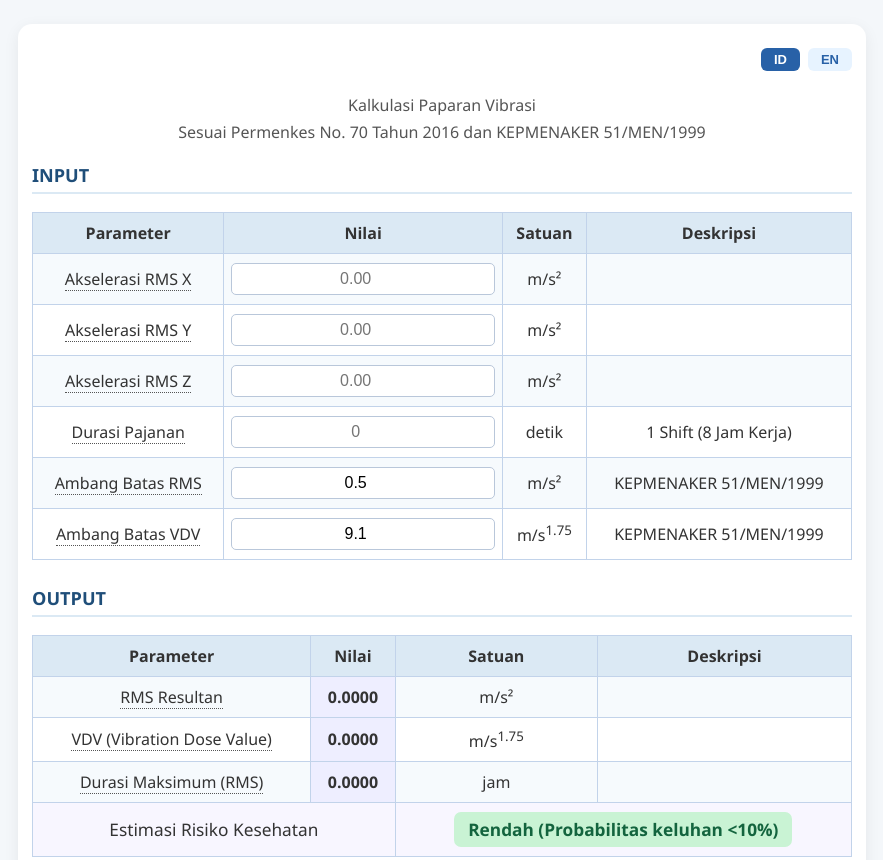
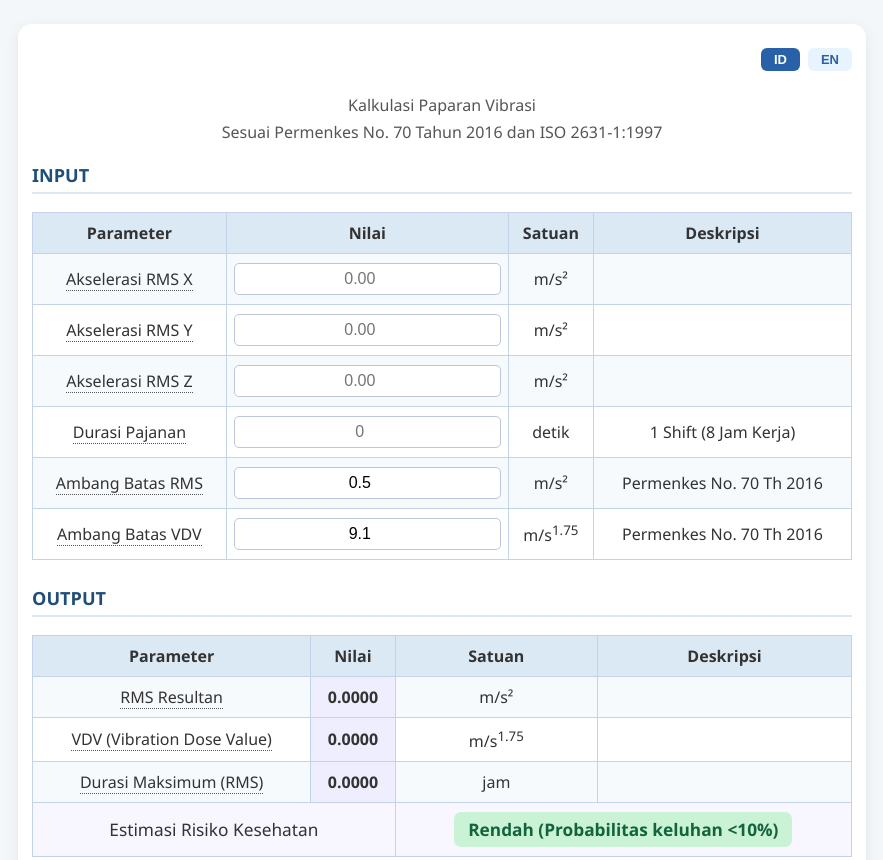
Before and after one commit to mokhamadabrar/vibration, a plain HTML site: page index.html in a window 1280 px wide. Shown: the top 860 px of the page, without its empty margins (198-1081 px from the left). Drawn offline with nearby package versions, Linux system fonts and the light colour scheme.

Commit message:
Update index.html

```diff
--- a/index.html
+++ b/index.html
@@ -153,7 +153,7 @@
     </div>
     <h2>
       <span class="txt" data-id="title">Kalkulasi Paparan Vibrasi</span>
-      <span class="txt" data-id="subtitle">Sesuai Permenkes No. 70 Tahun 2016 dan KEPMENAKER 51/MEN/1999</span>
+      <span class="txt" data-id="subtitle">Sesuai Permenkes No. 70 Th 2016 dan ISO 2631-1:1997</span>
     </h2>
 
     <div class="section">
@@ -196,17 +196,17 @@
         </tr>
         <tr>
           <td><span class="tooltip txt" data-id="rmsAmbang">Ambang Batas RMS
-            <span class="tooltiptext txt" data-id="rmsAmbangTip">Nilai ambang RMS sesuai KEPMENAKER 51/MEN/1999 (0.5 m/s² untuk 8 jam).</span></span></td>
+            <span class="tooltiptext txt" data-id="rmsAmbangTip">Nilai ambang RMS sesuai Permenkes No. 70 Th 2016 (0.5 m/s² untuk 8 jam).</span></span></td>
           <td><input type="number" id="rmsAmbang" step="0.01" min="0" placeholder="0.50" oninput="hitung()" value="0.5"></td>
           <td>m/s²</td>
-          <td>KEPMENAKER 51/MEN/1999</td>
+          <td>Permenkes No. 70 Th 2016</td>
         </tr>
         <tr>
           <td><span class="tooltip txt" data-id="vdvAmbang">Ambang Batas VDV
             <span class="tooltiptext txt" data-id="vdvAmbangTip">NAB VDV KEPMENAKER (9.1 m/s<sup>1.75</sup> untuk 8 jam).</span></span></td>
           <td><input type="number" id="vdvAmbang" step="0.01" min="0" placeholder="9.10" oninput="hitung()" value="9.1"></td>
           <td>m/s<sup>1.75</sup></td>
-          <td>KEPMENAKER 51/MEN/1999</td>
+          <td>Permenkes No. 70 Th 2016</td>
         </tr>
       </table>
     </div>
@@ -306,10 +306,10 @@
       <div class="literature">
         <ul>
           <li><a href="https://peraturan.bpk.go.id/Home/Details/112984/permenkes-no-70-tahun-2016" target="_blank"><strong>Permenkes No. 70 Tahun 2016</strong></a> – <span class="txt" data-id="lit1">Standar dan Batasan Paparan Getaran di Tempat Kerja</span>.</li>
-          <li><a href="https://jdih.kemnaker.go.id/produk_hukum/51-men-1999.pdf" target="_blank"><strong>KEPMENAKER No. 51/MEN/1999</strong></a> – <span class="txt" data-id="lit2">Nilai Ambang Batas Faktor Fisika di Tempat Kerja</span>.</li>
+          <li><a href="https://medialab.co.id/wp-content/uploads/2022/04/19-KepMenaker-RI-No-51Tahun-1999.pdf" target="_blank"><strong>KEPMENAKER No. 51/MEN/1999</strong></a> – <span class="txt" data-id="lit2">Nilai Ambang Batas Faktor Fisika di Tempat Kerja</span>.</li>
           <li><a href="https://www.iso.org/standard/7612.html" target="_blank"><strong>ISO 2631-1:1997</strong></a> – <span class="txt" data-id="lit3">Mechanical vibration and shock — Evaluation of human exposure to whole-body vibration</span>.</li>
-          <li><a href="https://www.sciencedirect.com/book/9780123030400/handbook-of-human-vibration" target="_blank"><strong>Griffin, M.J. (1990)</strong></a> – Handbook of Human Vibration.</li>
-          <li><a href="https://pubmed.ncbi.nlm.nih.gov/16361190/" target="_blank"><strong>Bovenzi, M. (2005)</strong></a> – <span class="txt" data-id="lit5">Health effects of mechanical vibration</span>.</li>
+          <li><a href="https://www.sciencedirect.com/book/9780123030405/handbook-of-human-vibration" target="_blank"><strong>Griffin, M.J. (1990)</strong></a> – Handbook of Human Vibration.</li>
+          <li><a href="https://pubmed.ncbi.nlm.nih.gov/15915675/" target="_blank"><strong>Bovenzi, M. (2005)</strong></a> – <span class="txt" data-id="lit5">Health effects of mechanical vibration</span>.</li>
         </ul>
       </div>
     </div>
@@ -327,7 +327,7 @@
     const textMap = {
       id: {
         title: "Kalkulasi Paparan Vibrasi",
-        subtitle: "Sesuai Permenkes No. 70 Tahun 2016 dan KEPMENAKER 51/MEN/1999",
+        subtitle: "Sesuai Permenkes No. 70 Tahun 2016 dan ISO 2631-1:1997",
         input: "INPUT",
         output: "OUTPUT",
         param: "Parameter",
@@ -339,7 +339,7 @@
         az: "Akselerasi RMS Z", azTip: "Rata-rata percepatan getaran arah Z (m/s²).",
         durasi: "Durasi Pajanan", durasiTip: "Lama paparan getaran (detik). 1 shift = 28,800 detik.",
         sec: "detik",
-        rmsAmbang: "Ambang Batas RMS", rmsAmbangTip: "Nilai ambang RMS sesuai KEPMENAKER 51/MEN/1999 (0.5 m/s² untuk 8 jam).",
+        rmsAmbang: "Ambang Batas RMS", rmsAmbangTip: "Nilai ambang RMS sesuai Permenkes No. 70 Tahun 2016 (0.5 m/s² untuk 8 jam).",
         vdvAmbang: "Ambang Batas VDV", vdvAmbangTip: "NAB VDV KEPMENAKER (9.1 m/s<sup>1.75</sup> untuk 8 jam).",
         rmsResultan: "RMS Resultan", rmsResultanTip: "√[(1.4X)² + (1.4Y)² + (Z)²]",
         vdv: "VDV (Vibration Dose Value)", vdvTip: "VDV = RMS_resultan × durasi<sup>0.25</sup>",
@@ -361,7 +361,7 @@
       },
       en: {
         title: "Vibration Exposure Calculation",
-        subtitle: "According to Indonesian Permenkes No.70/2016 and Ministerial Decree 51/MEN/1999",
+        subtitle: "According to Indonesian Permenkes No.70/2016 and ISO 2631-1:1997",
         input: "INPUT",
         output: "OUTPUT",
         param: "Parameter",
@@ -373,7 +373,7 @@
         az: "RMS Acceleration Z", azTip: "Mean vibration acceleration on Z axis (m/s²).",
         durasi: "Exposure Duration", durasiTip: "Exposure duration (seconds). 1 shift = 28,800 s.",
         sec: "sec",
-        rmsAmbang: "RMS Threshold", rmsAmbangTip: "RMS limit per KEPMENAKER 51/MEN/1999 (0.5 m/s² for 8 hours).",
+        rmsAmbang: "RMS Threshold", rmsAmbangTip: "RMS limit per Permenkes No. 70 Tahun 2016 (0.5 m/s² for 8 hours).",
         vdvAmbang: "VDV Threshold", vdvAmbangTip: "NAB VDV (9.1 m/s<sup>1.75</sup> for 8 hours).",
         rmsResultan: "Resultant RMS", rmsResultanTip: "√[(1.4X)² + (1.4Y)² + (Z)²]",
         vdv: "VDV (Vibration Dose Value)", vdvTip: "VDV = RMS_resultant × duration<sup>0.25</sup>",
```
